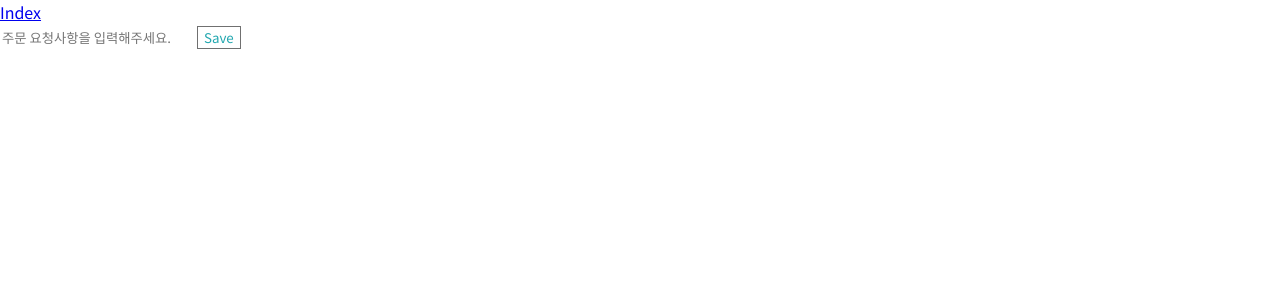
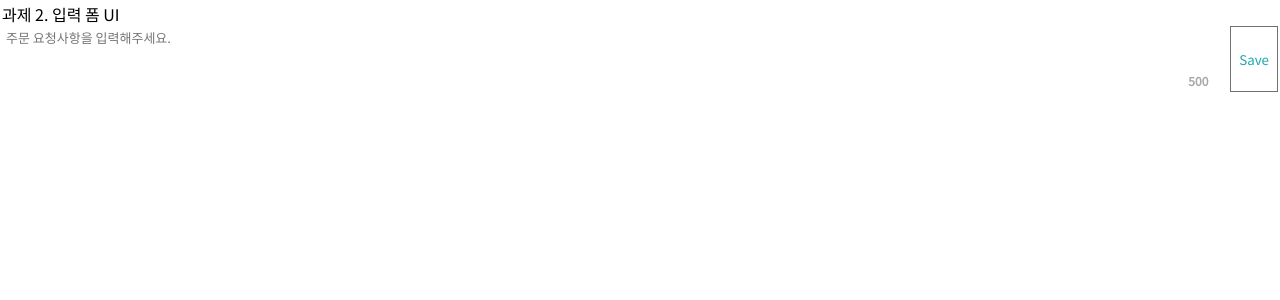
Before and after one commit to katanazero86/backpackr-homework, a Vue app: page / in a window 1280 px wide. Shown: the top 300 px of the page. Built offline with nearby package versions, Linux system fonts and the light colour scheme.

Commit message:
[feature] 컴포넌트 작업 - InputComponent.vue 컴포넌트 작성 - 초기 UI 작성

```diff
--- a/src/App.vue
+++ b/src/App.vue
@@ -1,8 +1,8 @@
 <template>
   <div id="app">
-    <nav id="nav">
-      <router-link to="/">Index</router-link>
-    </nav>
+<!--    <nav id="nav">-->
+<!--      <router-link to="/">Index</router-link>-->
+<!--    </nav>-->
     <router-view/>
   </div>
 </template>
--- a/src/components/input/InputComponent.vue
+++ b/src/components/input/InputComponent.vue
@@ -1,8 +1,15 @@
 <template>
     <div class="input-wrap">
         <div class="input-body">
-            <input type="text" placeholder="주문 요청사항을 입력해주세요.">
-            <button type="button">Save</button>
+            <div class="input-text">
+                <textarea placeholder="주문 요청사항을 입력해주세요." rows="3"></textarea>
+                <span class="input-count">
+                    500
+                </span>
+            </div>
+            <div class="input-save">
+                <button type="button">Save</button>
+            </div>
         </div>
     </div>
 </template>
@@ -19,16 +26,53 @@
 
     .input-wrap {
 
+        width: 100%;
+
         .input-body {
 
-            input[type=text] {
-                border: none;
+            width: 100%;
+            @include dFlex();
+
+            .input-text {
+                width: 100%;
+                position: relative;
+
+                textarea {
+                    padding: 2px 28px 2px 4px;
+                    border: none;
+                    resize: none;
+                    width: 100%;
+                    height: 100%;
+                    font-size: 13px;
+                }
+
+                textarea:focus {
+                    outline: 1px solid #66a3ff;
+                }
+
+                .input-count {
+                    position: absolute;
+                    bottom: 3px;
+                    right: 20px;
+                    font-size: 12px;
+                    font-weight: 600;
+                    color: #a8a8a8;
+                }
             }
 
-            button {
-                color: #22a7af;
-                background: none;
-                border: 1px solid #707070 ;
+            .input-save {
+                button {
+                    margin-left: 2px;
+                    color: #22a7af;
+                    background: none;
+                    border: 1px solid #707070;
+                    padding: 8px;
+                    height: 100%;
+                }
+
+                button:focus {
+                    outline: 1px solid #707070;
+                }
             }
 
         }
--- a/src/views/Index.vue
+++ b/src/views/Index.vue
@@ -1,5 +1,8 @@
 <template>
-    <div>
+    <div class="index-wrap">
+        <p>
+            과제 2. 입력 폼 UI
+        </p>
         <InputComponent/>
     </div>
 </template>
@@ -14,4 +17,8 @@
 
 <style lang="scss" scoped>
 
+    .index-wrap {
+        padding: 2px;
+    }
+
 </style>
```
